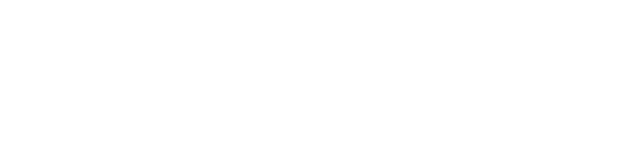
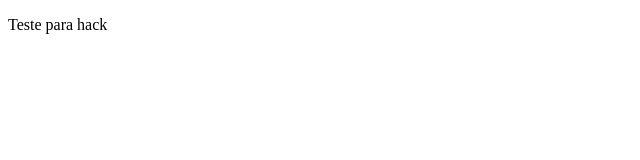
Before and after one commit to VitorCof/Hacktoberfest_top, a plain HTML site: page index.html in a window 1280 px wide. Shown: the whole page, without its empty margins (0-640 px from the left). Drawn offline with Linux system fonts and the light colour scheme.

Commit message:
Update index.html

```diff
--- a/index.html
+++ b/index.html
@@ -7,6 +7,7 @@
     <title>Calculadora</title>
 </head>
 <body>
+    <p>Teste para hack</p>
 
 </body>
 </html>
```
